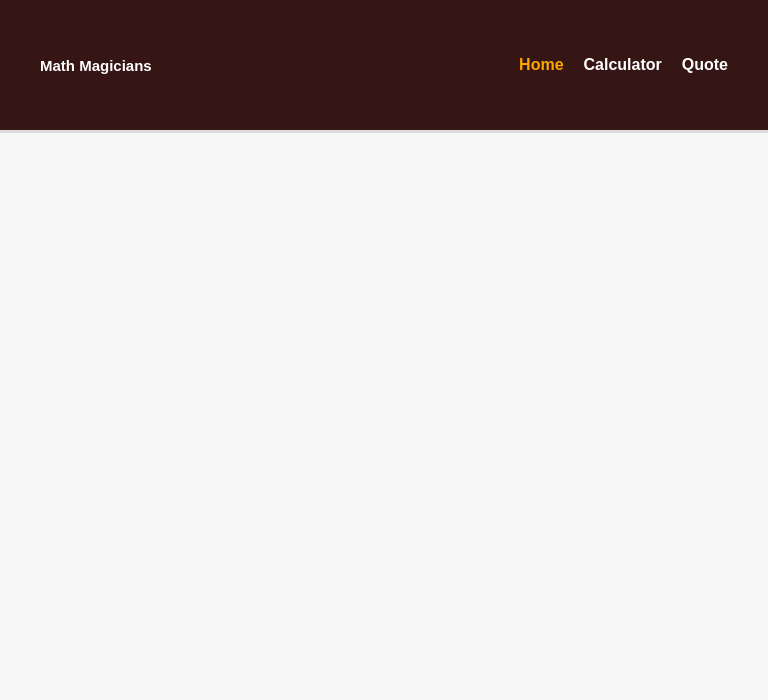
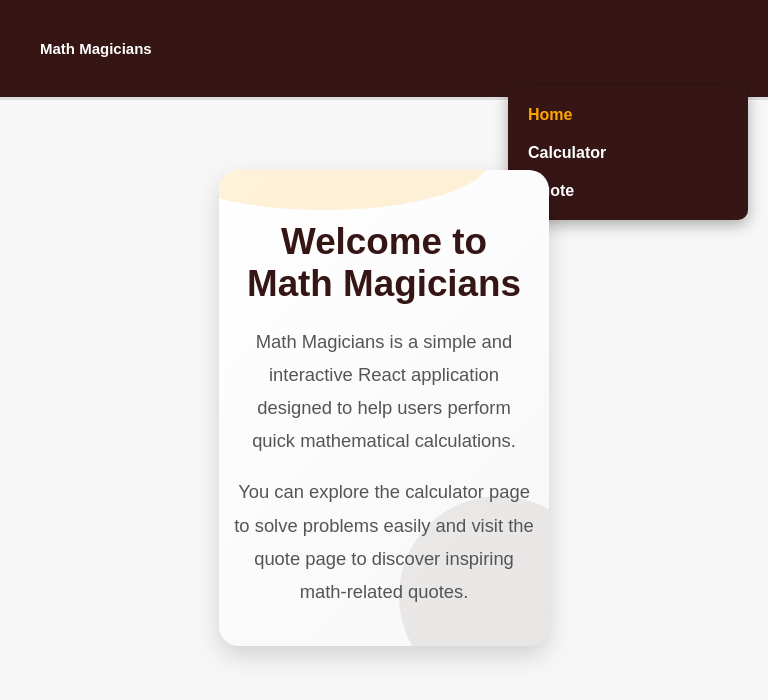
Before and after one commit to ngnayoufabiola/Math_magicians, a React (Vite) app: page / in a window 768 px wide. Shown: the top 700 px of the page. Built offline with nearby package versions, Linux system fonts and the light colour scheme.

Commit message:
add all markup files

```diff
--- a/src/Components/Home.jsx
+++ b/src/Components/Home.jsx
@@ -1,15 +1,17 @@
-
-
-const Home = () => (
-  <div className="page">
+const Home = () => {
+  return (
+    <div className="page home-page">
       <h2>Welcome to Math Magicians</h2>
       <p>
-      This is a simple React website with a calculator and a quote page.
+        Math Magicians is a simple and interactive React application designed
+        to help users perform quick mathematical calculations.
       </p>
       <p>
-      Use the calculator to solve math problems and visit the quote page for inspiration.
+        You can explore the calculator page to solve problems easily and visit
+        the quote page to discover inspiring math-related quotes.
       </p>
     </div>
   );
+};
 
 export default Home;
--- a/src/Components/header.jsx
+++ b/src/Components/header.jsx
@@ -1,22 +1,49 @@
+import { useState } from 'react';
 import { NavLink } from 'react-router-dom';
 
 
-const Header = () => (
+const Header = () => {
+  const [menuOpen, setMenuOpen] = useState(false);
+
+  const toggleMenu = () => {
+    setMenuOpen(!menuOpen);
+  };
+
+  const closeMenu = () => {
+    setMenuOpen(false);
+  };
+
+  return (
     <nav className="navbar">
       <h1>Math Magicians</h1>
 
-    <ul className="nav-links">
+      <button
+        className="hamburger"
+        onClick={toggleMenu}
+
+      >
+        {menuOpen ? '✖' : '☰'}
+      </button>
+
+      <ul className={`nav-links ${menuOpen ? 'active' : ''}`}>
         <li>
-        <NavLink to="/">Home</NavLink>
+          <NavLink to="/" onClick={closeMenu}>
+            Home
+          </NavLink>
         </li>
         <li>
-        <NavLink to="/calculator">Calculator</NavLink>
+          <NavLink to="/calculator" onClick={closeMenu}>
+            Calculator
+          </NavLink>
         </li>
         <li>
-        <NavLink to="/quote">Quote</NavLink>
+          <NavLink to="/quote" onClick={closeMenu}>
+            Quote
+          </NavLink>
         </li>
       </ul>
     </nav>
   );
+};
 
 export default Header;
--- a/src/assets/App.css
+++ b/src/assets/App.css
@@ -12,6 +12,7 @@
     background: #361515;
     padding: 20px;
     border-bottom: 3px solid #ddd;
+    position: relative;
   }
 
   .navbar h1 {
@@ -21,11 +22,22 @@
   }
 
   .nav-links {
-    display: flex;
-    list-style: none;
-    gap: 15px;
-  }
-
+  display: none;
+  flex-direction: column;
+  list-style: none;
+  gap: 15px;
+  position: absolute;
+  top: 70px;
+  right: 20px;
+  background: #361515;
+  padding: 20px;
+  border-radius: 10px;
+  width: 200px;
+  box-shadow: 0 5px 15px rgba(0,0,0,0.3);
+}
+.nav-links.active {
+  display: flex;
+}
   .nav-links a {
     text-decoration: none;
     color: white;
@@ -35,7 +47,14 @@
   .nav-links a.active {
     color: orange;
   }
-
+.hamburger {
+  display: block;
+  font-size: 18px;
+  background: none;
+  border: none;
+  color: white;
+  cursor: pointer;
+}
 
   /* General container */
   .page {
@@ -46,9 +65,6 @@
     border-radius: 20px;
     background: linear-gradient(135deg, #fff, #f7f7f7);
     box-shadow: 0 10px 25px rgba(0, 0, 0, 0.15);
-    opacity: 0;
-    animation: fadeIn 1.5s forwards;
-    -webkit-animation: fadein 1.5s forwards;
     transition: transform 0.3s ease, box-shadow 0.3s ease;
   }
 
@@ -270,6 +286,9 @@
 }
 
 @media (min-width: 768px) and (max-width: 1024px) {
+   .hamburger {
+  display: none;
+}
   .navbar {
     display: flex;
     justify-content: space-between;
@@ -299,4 +318,5 @@
   .nav-links a.active {
     color: orange;
   }
+
 }
--- a/src/assets/Header.css
+++ b/src/assets/Header.css
@@ -33,3 +33,7 @@ body {
 .nav-links a.active {
   color: orange;
 }
+.hamburger {
+  display: none;
+  ;
+}
--- a/src/assets/Home.css
+++ b/src/assets/Home.css
@@ -8,9 +8,6 @@
   border-radius: 20px;
   background: linear-gradient(135deg, #fff, #f7f7f7);
   box-shadow: 0 10px 25px rgba(0, 0, 0, 0.15);
-  opacity: 0;
-  animation: fadeIn 1.5s forwards;
-  -webkit-animation: fadein 1.5s forwards;
   transition: transform 0.3s ease, box-shadow 0.3s ease;
 }
 
```
Lines whose indentation alone changed are shown as unchanged.
